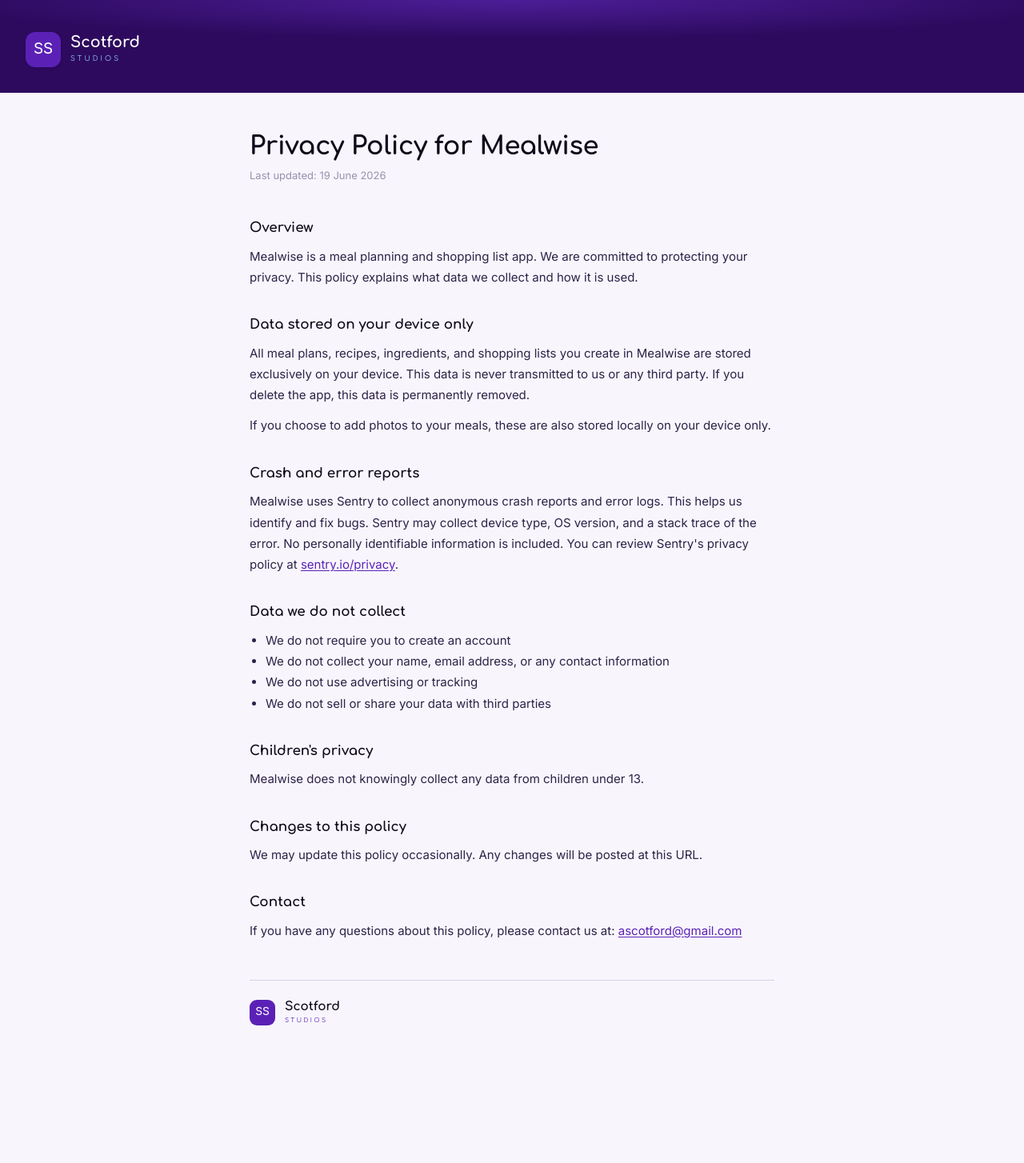
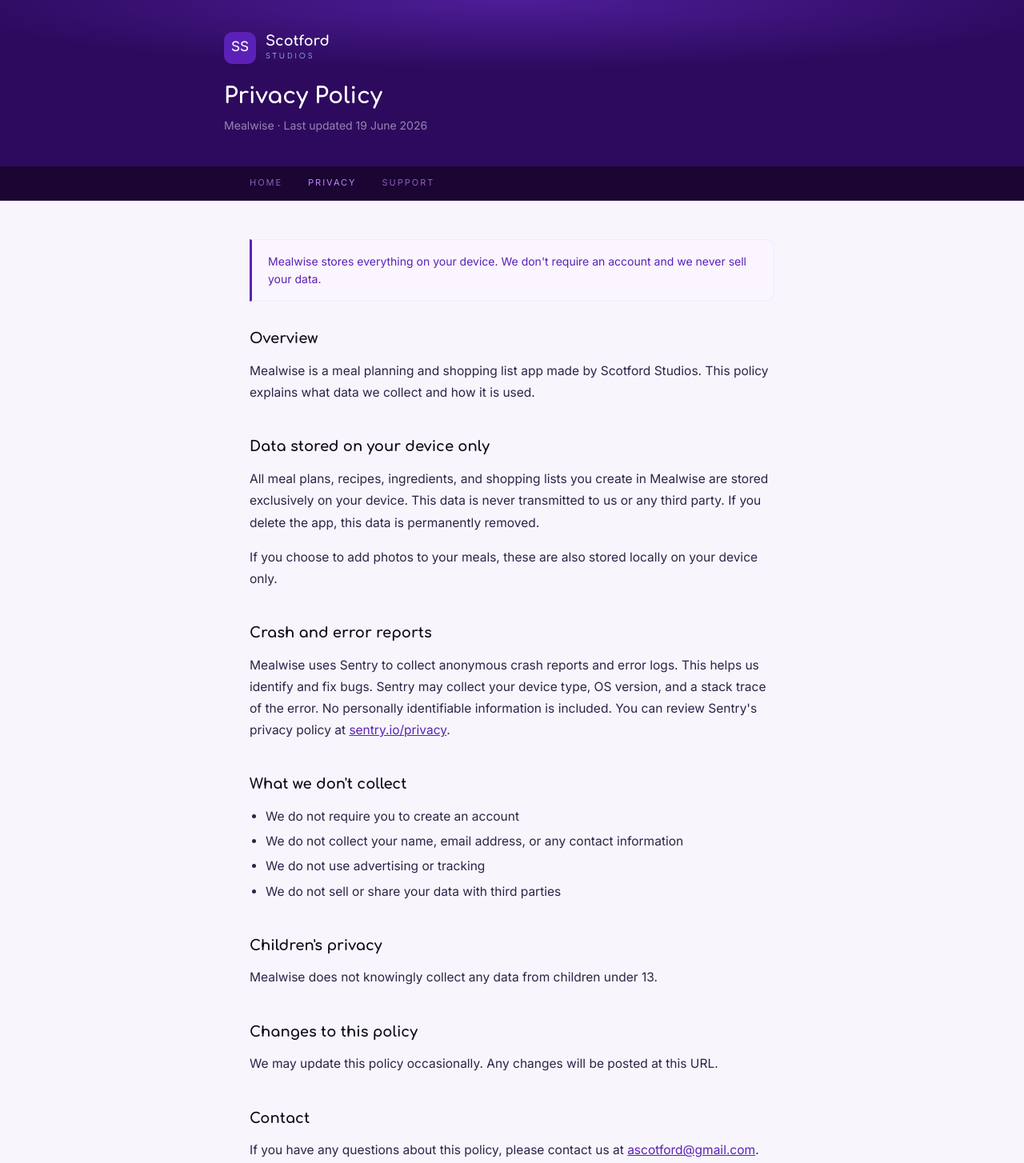
Before and after one commit to ascotford/mealwise-legal, a plain HTML site: page privacy.html in a window 1280 px wide. Shown: the top 1454 px of the page at 80% size. Before the commit the page ends 1362 px from the top, so only its background shows below. Drawn offline with Linux system fonts and the light colour scheme.

Commit message:
privacy, support

```diff
--- a/privacy.html
+++ b/privacy.html
@@ -18,34 +18,28 @@
       --ink-900:    #0f0a1a;
       --ink-700:    #2e2248;
       --ink-500:    #6b5f82;
-      --ink-400:    #9b8fb0;
       --ink-200:    #d8d0e8;
       --ink-100:    #ede8f5;
       --ink-50:     #f8f6fc;
       --white:      #ffffff;
       --shadow-sm:  0 1px 3px rgba(45,10,94,0.12), 0 1px 2px rgba(45,10,94,0.08);
-      --r-md: 10px;
-      --r-lg: 16px;
+      --r-md:  10px;
+      --r-lg:  16px;
     }
-
     *, *::before, *::after { box-sizing: border-box; margin: 0; padding: 0; }
-
     body {
       background: var(--ink-50);
       color: var(--ink-900);
       font-family: 'Inter', system-ui, sans-serif;
       font-size: 1rem;
-      line-height: 1.7;
+      line-height: 1.6;
     }
-
-    /* ── Header ── */
     .site-header {
       background: var(--purple-900);
-      padding: 2.5rem 2rem 2rem;
+      padding: 2.5rem 2rem;
       position: relative;
       overflow: hidden;
     }
-
     .site-header::before {
       content: '';
       position: absolute;
@@ -53,186 +47,106 @@
       background: radial-gradient(ellipse 80% 60% at 50% 0%, rgba(124,58,237,0.4) 0%, transparent 70%);
       pointer-events: none;
     }
-
+    .header-inner { max-width: 720px; margin: 0 auto; position: relative; }
     .logo-lockup {
-      position: relative;
-      display: inline-flex;
-      align-items: center;
-      gap: 0.75rem;
-      text-decoration: none;
+      display: inline-flex; align-items: center; gap: 0.75rem;
+      margin-bottom: 1.5rem; text-decoration: none;
     }
-
     .logo-badge {
-      width: 44px; height: 44px;
-      background: var(--purple-700);
-      border-radius: 12px;
+      width: 40px; height: 40px; background: var(--purple-700);
+      border-radius: 10px; display: flex; align-items: center; justify-content: center;
+      font-family: 'Comfortaa', sans-serif; font-size: 1rem; font-weight: 700;
+      color: white; box-shadow: var(--shadow-sm); flex-shrink: 0;
+    }
+    .logo-name { font-family: 'Comfortaa', sans-serif; font-size: 1.1rem; font-weight: 700; color: var(--white); line-height: 1; }
+    .logo-sub  { font-family: 'Comfortaa', sans-serif; font-size: 0.55rem; font-weight: 400; letter-spacing: 0.32em; text-transform: uppercase; color: var(--sky-400); margin-top: 3px; }
+    .page-title { font-family: 'Comfortaa', sans-serif; font-size: 1.75rem; font-weight: 700; color: var(--white); line-height: 1.2; margin-bottom: 0.5rem; }
+    .page-subtitle { font-size: 0.875rem; color: rgba(255,255,255,0.5); }
+    .site-nav { background: var(--purple-950); border-bottom: 1px solid rgba(255,255,255,0.06); }
+    .site-nav-inner { max-width: 720px; margin: 0 auto; padding: 0 2rem; display: flex; gap: 2rem; }
+    .site-nav a {
+      display: block; padding: 0.75rem 0;
+      font-size: 0.6875rem; letter-spacing: 0.18em; text-transform: uppercase;
+      color: var(--purple-300); text-decoration: none; opacity: 0.7; transition: opacity 0.15s;
+    }
+    .site-nav a:hover, .site-nav a.active { opacity: 1; }
+    .page-body { max-width: 720px; margin: 0 auto; padding: 3rem 2rem 6rem; }
+    .info-card {
+      background: var(--purple-50); border: 1px solid var(--purple-100);
+      border-left: 3px solid var(--purple-700);
+      border-radius: 0 var(--r-md) var(--r-md) 0;
+      padding: 1rem 1.25rem; margin-bottom: 2rem;
+    }
+    .info-card p { margin: 0; font-size: 0.875rem; color: var(--purple-700); }
+    .prose h2 {
+      font-family: 'Comfortaa', sans-serif; font-size: 1.125rem; font-weight: 700;
+      color: var(--ink-900); margin-top: 2.5rem; margin-bottom: 0.75rem;
+    }
+    .prose h2:first-child { margin-top: 0; }
+    .prose p { font-size: 0.97rem; color: var(--ink-700); line-height: 1.75; margin-bottom: 1rem; }
+    .prose ul { padding-left: 1.25rem; margin-bottom: 1rem; }
+    .prose ul li { font-size: 0.97rem; color: var(--ink-700); line-height: 1.75; margin-bottom: 0.25rem; }
+    .prose a { color: var(--purple-700); }
+    .prose a:hover { color: var(--purple-600); }
+    .site-footer { border-top: 1px solid var(--ink-200); padding: 2rem; text-align: center; }
+    .footer-inner { max-width: 720px; margin: 0 auto; }
+    .footer-logo { display: inline-flex; align-items: center; gap: 0.75rem; margin-bottom: 0.75rem; text-decoration: none; }
+    .footer-badge {
+      width: 32px; height: 32px; background: var(--purple-700); border-radius: 8px;
       display: flex; align-items: center; justify-content: center;
-      font-family: 'Comfortaa', sans-serif;
-      font-size: 1.1rem;
-      font-weight: 700;
-      color: white;
-      box-shadow: var(--shadow-sm);
-      flex-shrink: 0;
+      font-family: 'Comfortaa', sans-serif; font-size: 0.8rem; font-weight: 700; color: white;
     }
-
-    .logo-text-name {
-      font-family: 'Comfortaa', sans-serif;
-      font-size: 1.2rem;
-      font-weight: 700;
-      color: var(--white);
-      line-height: 1;
-    }
-
-    .logo-text-sub {
-      font-family: 'Comfortaa', sans-serif;
-      font-size: 0.55rem;
-      letter-spacing: 0.35em;
-      text-transform: uppercase;
-      color: var(--sky-400);
-      margin-top: 3px;
-    }
-
-    /* ── Page wrapper ── */
-    .page-body {
-      max-width: 720px;
-      margin: 0 auto;
-      padding: 3rem 2rem 5rem;
-    }
-
-    /* ── Page title block ── */
-    .page-title {
-      font-family: 'Comfortaa', sans-serif;
-      font-size: 2rem;
-      font-weight: 700;
-      color: var(--ink-900);
-      line-height: 1.2;
-      margin-bottom: 0.375rem;
-      letter-spacing: -0.3px;
-    }
-
-    .page-meta {
-      font-size: 0.8125rem;
-      color: var(--ink-400);
-      margin-bottom: 2.5rem;
-    }
-
-    /* ── Section headings ── */
-    h2 {
-      font-family: 'Comfortaa', sans-serif;
-      font-size: 1.05rem;
-      font-weight: 700;
-      color: var(--ink-900);
-      margin-top: 2rem;
-      margin-bottom: 0.5rem;
-    }
-
-    /* ── Body copy ── */
-    p {
-      font-size: 0.9375rem;
-      color: var(--ink-700);
-      line-height: 1.75;
-      margin-bottom: 0.75rem;
-    }
-
-    ul {
-      margin: 0.25rem 0 0.75rem 1.25rem;
-    }
-
-    li {
-      font-size: 0.9375rem;
-      color: var(--ink-700);
-      line-height: 1.75;
-    }
-
-    a {
-      color: var(--purple-700);
-      text-decoration: underline;
-      text-underline-offset: 2px;
-    }
-
-    a:hover { color: var(--purple-600); }
-
-    /* ── Divider ── */
-    hr {
-      border: none;
-      border-top: 1px solid var(--ink-200);
-      margin: 2rem 0;
-    }
-
-    /* ── Footer ── */
-    .site-footer {
-      border-top: 1px solid var(--ink-200);
-      padding-top: 1.5rem;
-      margin-top: 3rem;
-      display: flex;
-      align-items: center;
-      gap: 0.75rem;
-    }
-
-    .footer-badge {
-      width: 32px; height: 32px;
-      background: var(--purple-700);
-      border-radius: 9px;
-      display: flex; align-items: center; justify-content: center;
-      font-family: 'Comfortaa', sans-serif;
-      font-size: 0.8rem;
-      font-weight: 700;
-      color: white;
-      flex-shrink: 0;
-    }
-
-    .footer-text-name {
-      font-family: 'Comfortaa', sans-serif;
-      font-size: 0.95rem;
-      font-weight: 700;
-      color: var(--ink-900);
-      line-height: 1;
-    }
-
-    .footer-text-sub {
-      font-family: 'Comfortaa', sans-serif;
-      font-size: 0.48rem;
-      letter-spacing: 0.32em;
-      text-transform: uppercase;
-      color: var(--purple-700);
-      margin-top: 3px;
-    }
-
+    .footer-name { font-family: 'Comfortaa', sans-serif; font-size: 0.95rem; font-weight: 700; color: var(--ink-900); line-height: 1.1; }
+    .footer-sub  { font-family: 'Comfortaa', sans-serif; font-size: 0.5rem; font-weight: 400; letter-spacing: 0.3em; text-transform: uppercase; color: var(--purple-700); }
+    .footer-copy { font-size: 0.75rem; color: var(--ink-500); letter-spacing: 0.05em; }
     @media (max-width: 600px) {
-      .page-body { padding: 2rem 1rem 3rem; }
-      .site-header { padding: 2rem 1rem 1.5rem; }
-      .page-title { font-size: 1.6rem; }
+      .page-body { padding: 2rem 1rem 4rem; }
+      .site-header { padding: 2rem 1rem; }
+      .site-nav-inner { padding: 0 1rem; gap: 1.25rem; }
     }
   </style>
 </head>
 <body>
 
   <header class="site-header">
-    <a class="logo-lockup" href="#">
+    <div class="header-inner">
+      <a class="logo-lockup" href="index.html">
         <div class="logo-badge">SS</div>
         <div>
-        <div class="logo-text-name">Scotford</div>
-        <div class="logo-text-sub">Studios</div>
+          <div class="logo-name">Scotford</div>
+          <div class="logo-sub">Studios</div>
         </div>
       </a>
+      <h1 class="page-title">Privacy Policy</h1>
+      <p class="page-subtitle">Mealwise · Last updated 19 June 2026</p>
+    </div>
   </header>
 
-  <div class="page-body">
+  <nav class="site-nav">
+    <div class="site-nav-inner">
+      <a href="index.html">Home</a>
+      <a href="privacy.html" class="active">Privacy</a>
+      <a href="support.html">Support</a>
+    </div>
+  </nav>
 
-    <h1 class="page-title">Privacy Policy for Mealwise</h1>
-    <p class="page-meta">Last updated: 19 June 2026</p>
+  <main class="page-body">
+    <div class="info-card">
+      <p>Mealwise stores everything on your device. We don't require an account and we never sell your data.</p>
+    </div>
 
+    <div class="prose">
       <h2>Overview</h2>
-    <p>Mealwise is a meal planning and shopping list app. We are committed to protecting your privacy. This policy explains what data we collect and how it is used.</p>
+      <p>Mealwise is a meal planning and shopping list app made by Scotford Studios. This policy explains what data we collect and how it is used.</p>
 
       <h2>Data stored on your device only</h2>
       <p>All meal plans, recipes, ingredients, and shopping lists you create in Mealwise are stored exclusively on your device. This data is never transmitted to us or any third party. If you delete the app, this data is permanently removed.</p>
       <p>If you choose to add photos to your meals, these are also stored locally on your device only.</p>
 
       <h2>Crash and error reports</h2>
-    <p>Mealwise uses Sentry to collect anonymous crash reports and error logs. This helps us identify and fix bugs. Sentry may collect device type, OS version, and a stack trace of the error. No personally identifiable information is included. You can review Sentry's privacy policy at <a href="https://sentry.io/privacy">sentry.io/privacy</a>.</p>
+      <p>Mealwise uses Sentry to collect anonymous crash reports and error logs. This helps us identify and fix bugs. Sentry may collect your device type, OS version, and a stack trace of the error. No personally identifiable information is included. You can review Sentry's privacy policy at <a href="https://sentry.io/privacy" target="_blank" rel="noopener">sentry.io/privacy</a>.</p>
 
-    <h2>Data we do not collect</h2>
+      <h2>What we don't collect</h2>
       <ul>
         <li>We do not require you to create an account</li>
         <li>We do not collect your name, email address, or any contact information</li>
@@ -247,17 +161,22 @@
       <p>We may update this policy occasionally. Any changes will be posted at this URL.</p>
 
       <h2>Contact</h2>
-    <p>If you have any questions about this policy, please contact us at: <a href="mailto:ascotford@gmail.com">ascotford@gmail.com</a></p>
+      <p>If you have any questions about this policy, please contact us at <a href="mailto:ascotford@gmail.com">ascotford@gmail.com</a>.</p>
+    </div>
+  </main>
 
   <footer class="site-footer">
+    <div class="footer-inner">
+      <a class="footer-logo" href="index.html">
         <div class="footer-badge">SS</div>
         <div>
-        <div class="footer-text-name">Scotford</div>
-        <div class="footer-text-sub">Studios</div>
+          <div class="footer-name">Scotford</div>
+          <div class="footer-sub">Studios</div>
+        </div>
+      </a>
+      <p class="footer-copy">© 2026 Scotford Studios · Family-made digital products</p>
     </div>
   </footer>
 
-  </div>
-
 </body>
 </html>
```
Also changed, not shown: index.html (added, +199 -0 lines), support.html (added, +187 -0 lines). Lines whose indentation alone changed are shown as unchanged.
